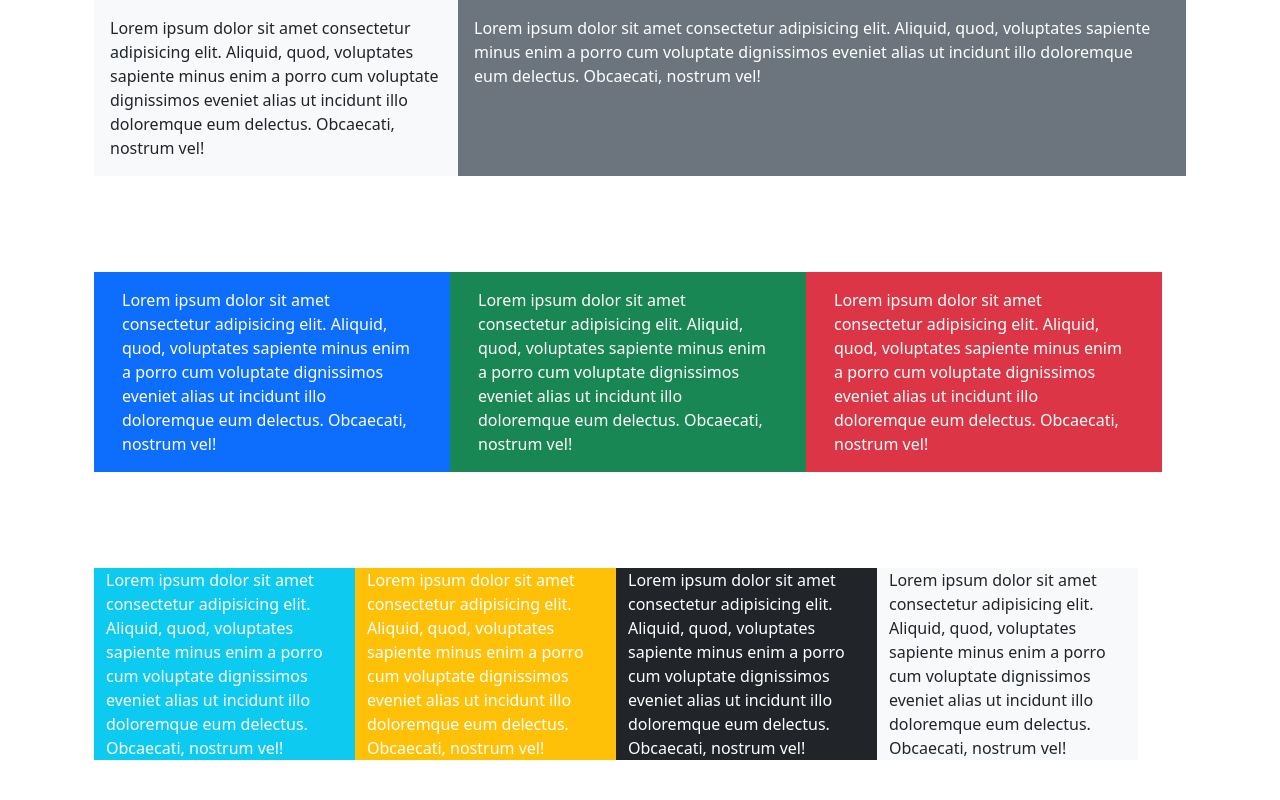
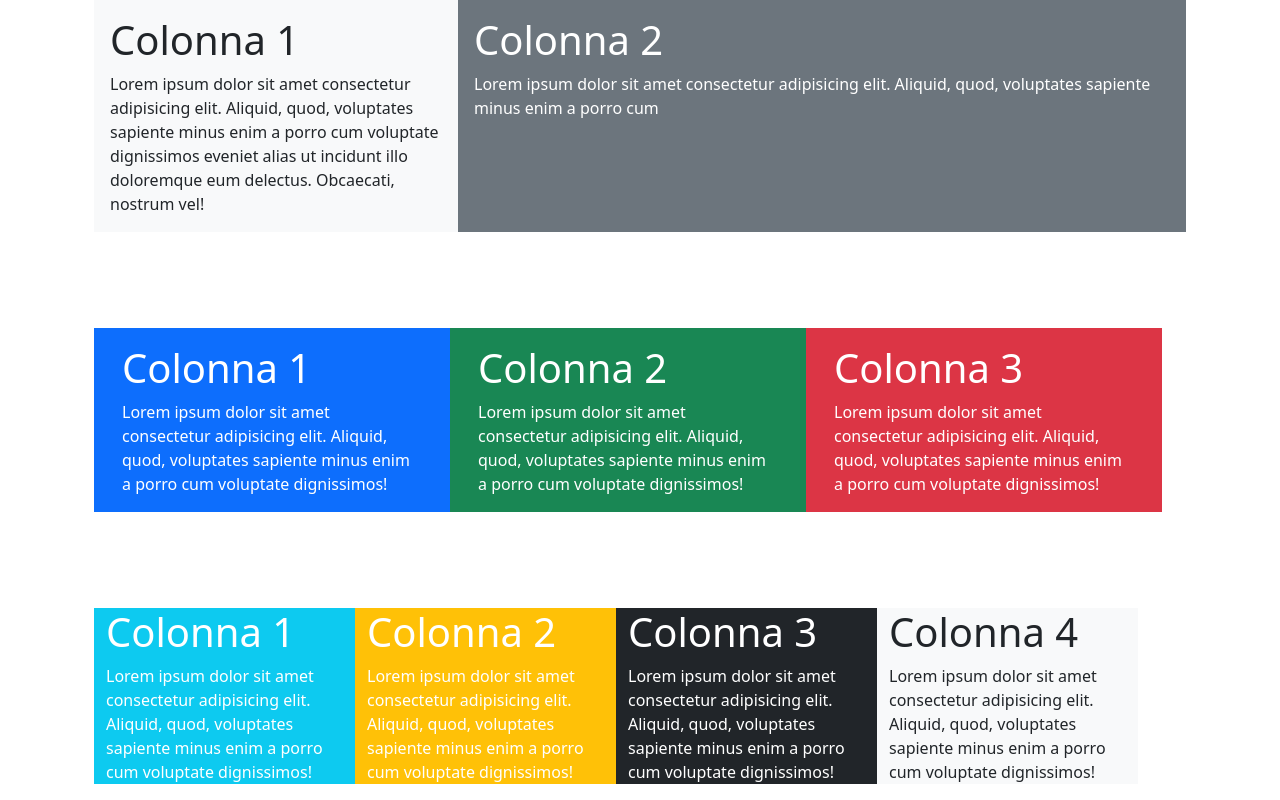
Before and after one commit to angelicaguidolin/htmlcss-bootstrap-layout, a plain HTML site: page index.html in a window 1280 px wide. Drawn offline with nearby package versions, Linux system fonts and the light colour scheme.

Commit message:
feat add final details

```diff
--- a/index.html
+++ b/index.html
@@ -9,32 +9,32 @@
   <body>
     <div class="container px-4">
         <div class="row g-0">
-          <div class=" bg-light text-dark col-12 col-md-6 col-lg-4 "><div class="p-3"> Lorem ipsum dolor sit amet consectetur adipisicing elit. Aliquid, quod, voluptates sapiente minus enim a porro cum voluptate dignissimos eveniet alias ut incidunt illo doloremque eum delectus. Obcaecati, nostrum vel!</div>
+          <div class=" bg-light text-dark col-12 col-md-6 col-lg-4 "><div class="p-3"> <h1>Colonna 1</h1>Lorem ipsum dolor sit amet consectetur adipisicing elit. Aliquid, quod, voluptates sapiente minus enim a porro cum voluptate dignissimos eveniet alias ut incidunt illo doloremque eum delectus. Obcaecati, nostrum vel!</div>
          </div>
-          <div class=" bg-secondary text-white col-12 col-md-6 col-lg-8"><div class="p-3">Lorem ipsum dolor sit amet consectetur adipisicing elit. Aliquid, quod, voluptates sapiente minus enim a porro cum voluptate dignissimos eveniet alias ut incidunt illo doloremque eum delectus. Obcaecati, nostrum vel!</div>
+          <div class=" bg-secondary text-white col-12 col-md-6 col-lg-8"><div class="p-3"> <h1>Colonna 2</h1>Lorem ipsum dolor sit amet consectetur adipisicing elit. Aliquid, quod, voluptates sapiente minus enim a porro cum </div>
         </div>
         <div class="row gy-5">
             <div class=" bg-primary text-white col-6 col-md-4 ">
-                <div class="p-3">Lorem ipsum dolor sit amet consectetur adipisicing elit. Aliquid, quod, voluptates sapiente minus enim a porro cum voluptate dignissimos eveniet alias ut incidunt illo doloremque eum delectus. Obcaecati, nostrum vel!</div>
+                <div class="p-3"><h1>Colonna 1</h1>Lorem ipsum dolor sit amet consectetur adipisicing elit. Aliquid, quod, voluptates sapiente minus enim a porro cum voluptate dignissimos!</div>
             </div>
             <div class="bg-success text-white col-6 col-md-4">
-                <div class="p-3">Lorem ipsum dolor sit amet consectetur adipisicing elit. Aliquid, quod, voluptates sapiente minus enim a porro cum voluptate dignissimos eveniet alias ut incidunt illo doloremque eum delectus. Obcaecati, nostrum vel!</div>
+                <div class="p-3"> <h1>Colonna 2</h1>Lorem ipsum dolor sit amet consectetur adipisicing elit. Aliquid, quod, voluptates sapiente minus enim a porro cum voluptate dignissimos!</div>
             </div>
             <div class="bg-danger text-white col-12 col-md-4">
-                <div class="p-3">Lorem ipsum dolor sit amet consectetur adipisicing elit. Aliquid, quod, voluptates sapiente minus enim a porro cum voluptate dignissimos eveniet alias ut incidunt illo doloremque eum delectus. Obcaecati, nostrum vel!</div>
+                <div class="p-3"> <h1>Colonna 3</h1>Lorem ipsum dolor sit amet consectetur adipisicing elit. Aliquid, quod, voluptates sapiente minus enim a porro cum voluptate dignissimos!</div>
             </div>
             <div class="row gy-5">
                 <div class=" bg-info text-white col-6 col-md-3">
-                    <div class="">Lorem ipsum dolor sit amet consectetur adipisicing elit. Aliquid, quod, voluptates sapiente minus enim a porro cum voluptate dignissimos eveniet alias ut incidunt illo doloremque eum delectus. Obcaecati, nostrum vel!</div>
+                    <div class=""> <h1>Colonna 1</h1>Lorem ipsum dolor sit amet consectetur adipisicing elit. Aliquid, quod, voluptates sapiente minus enim a porro cum voluptate dignissimos!</div>
                 </div>
                 <div class="bg-warning text-white col-6 col-md-3">
-                    <div class="">Lorem ipsum dolor sit amet consectetur adipisicing elit. Aliquid, quod, voluptates sapiente minus enim a porro cum voluptate dignissimos eveniet alias ut incidunt illo doloremque eum delectus. Obcaecati, nostrum vel!</div>
+                    <div class=""><h1>Colonna 2</h1>Lorem ipsum dolor sit amet consectetur adipisicing elit. Aliquid, quod, voluptates sapiente minus enim a porro cum voluptate dignissimos!</div>
                 </div>
                 <div class="bg-dark text-white col-6 col-md-3">
-                    <div class="">Lorem ipsum dolor sit amet consectetur adipisicing elit. Aliquid, quod, voluptates sapiente minus enim a porro cum voluptate dignissimos eveniet alias ut incidunt illo doloremque eum delectus. Obcaecati, nostrum vel!</div>
+                    <div class=""> <h1>Colonna 3</h1>Lorem ipsum dolor sit amet consectetur adipisicing elit. Aliquid, quod, voluptates sapiente minus enim a porro cum voluptate dignissimos!</div>
                 </div>
                 <div class="bg-light text-dark col-6 col-md-3">
-                    <div class="">Lorem ipsum dolor sit amet consectetur adipisicing elit. Aliquid, quod, voluptates sapiente minus enim a porro cum voluptate dignissimos eveniet alias ut incidunt illo doloremque eum delectus. Obcaecati, nostrum vel!</div>
+                    <div class=""> <h1>Colonna 4</h1>Lorem ipsum dolor sit amet consectetur adipisicing elit. Aliquid, quod, voluptates sapiente minus enim a porro cum voluptate dignissimos!</div>
                 </div>
             </div>
 
```
